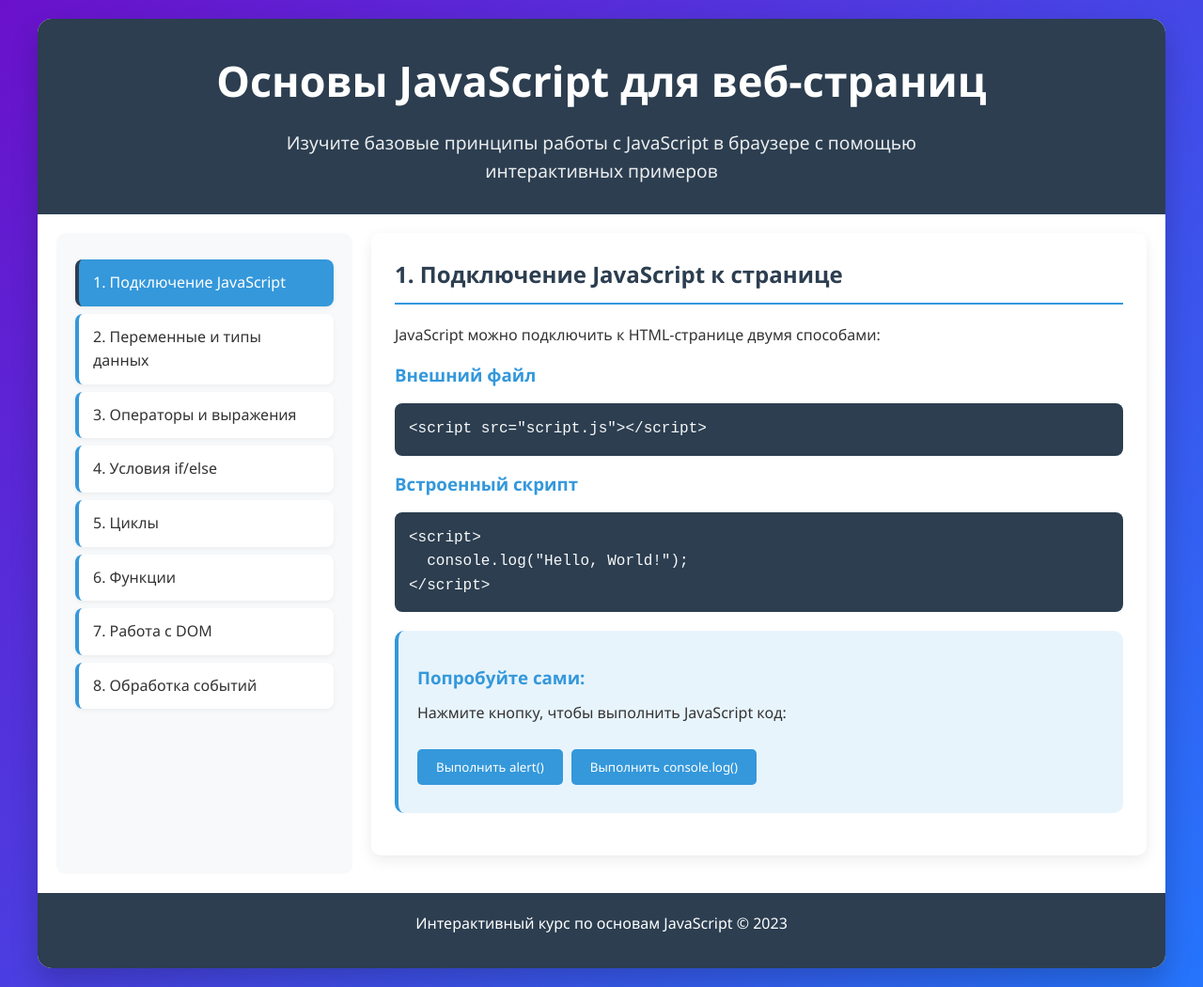
After one commit to Paradox60/flask-front-end, a Flask app: page /java_base in a window 1280 px wide. The commit adds this page. Shown: the whole page at 94% size. Run offline with Flask 2, Linux system fonts and the light colour scheme.

Commit message:
new page with basic principles working with javasicipt

```diff
--- a/flask_compendium/app.py
+++ b/flask_compendium/app.py
@@ -132,3 +132,7 @@ def graph():
 @app.route("/formulas")
 def formulas():
     return render_template("CSS_temp/formulas.html")
+
+@app.route("/java_base")
+def java_base():
+    return render_template("CSS_temp/java_base.html")
--- a/flask_compendium/templates/CSS_temp/index.html
+++ b/flask_compendium/templates/CSS_temp/index.html
@@ -57,6 +57,7 @@
                 <li><a href="{{ url_for('calculator_label') }}">Script калькулятора(12)</a></li>
                 <li><a href="{{ url_for('graph') }}">Демонстрация построения графика(13)</a></li>
                 <li><a href="{{ url_for('formulas') }}">Формулы режимов резания(14)</a></li>
+                <li><a href="{{ url_for('java_base') }}">Основы javascript(15)</a></li>
 
             </ul>
         </nav>
--- /dev/null
+++ b/flask_compendium/templates/CSS_temp/java_base.html
@@ -0,0 +1,428 @@
+<!DOCTYPE html>
+<html lang="ru">
+<head>
+    <meta charset="UTF-8">
+    <meta name="viewport" content="width=device-width, initial-scale=1.0">
+    <title>Основы JavaScript для веб-разработки</title>
+    <link rel="stylesheet" href="https://cdnjs.cloudflare.com/ajax/libs/font-awesome/6.4.0/css/all.min.css">
+    <style>
+        * {
+            margin: 0;
+            padding: 0;
+            box-sizing: border-box;
+            font-family: 'Segoe UI', Tahoma, Geneva, Verdana, sans-serif;
+        }
+
+        body {
+            background: linear-gradient(135deg, #6a11cb 0%, #2575fc 100%);
+            color: #333;
+            line-height: 1.6;
+            padding: 20px;
+            min-height: 100vh;
+        }
+
+        .container {
+            max-width: 1200px;
+            margin: 0 auto;
+            background: white;
+            border-radius: 15px;
+            overflow: hidden;
+            box-shadow: 0 15px 30px rgba(0, 0, 0, 0.2);
+        }
+
+        header {
+            background: #2c3e50;
+            color: white;
+            padding: 30px;
+            text-align: center;
+        }
+
+        h1 {
+            font-size: 2.8rem;
+            margin-bottom: 15px;
+        }
+
+        .subtitle {
+            font-size: 1.2rem;
+            opacity: 0.9;
+            max-width: 800px;
+            margin: 0 auto;
+        }
+
+        .content {
+            display: flex;
+            flex-wrap: wrap;
+            padding: 20px;
+        }
+
+        .sidebar {
+            flex: 1;
+            min-width: 250px;
+            background: #f8f9fa;
+            border-radius: 10px;
+            padding: 20px;
+            margin-right: 20px;
+        }
+
+        .main-content {
+            flex: 3;
+            min-width: 300px;
+        }
+
+        .nav-item {
+            padding: 12px 15px;
+            margin: 8px 0;
+            background: white;
+            border-radius: 8px;
+            cursor: pointer;
+            transition: all 0.3s;
+            border-left: 4px solid #3498db;
+            box-shadow: 0 2px 5px rgba(0,0,0,0.05);
+        }
+
+        .nav-item:hover {
+            background: #3498db;
+            color: white;
+            transform: translateX(5px);
+        }
+
+        .nav-item.active {
+            background: #3498db;
+            color: white;
+            border-left: 4px solid #2c3e50;
+        }
+
+        .lesson {
+            display: none;
+            background: white;
+            border-radius: 10px;
+            padding: 25px;
+            margin-bottom: 20px;
+            box-shadow: 0 5px 15px rgba(0,0,0,0.08);
+        }
+
+        .lesson.active {
+            display: block;
+        }
+
+        h2 {
+            color: #2c3e50;
+            margin-bottom: 20px;
+            padding-bottom: 10px;
+            border-bottom: 2px solid #3498db;
+        }
+
+        h3 {
+            color: #3498db;
+            margin: 15px 0 10px;
+        }
+
+        p {
+            margin-bottom: 15px;
+        }
+
+        .code-example {
+            background: #2c3e50;
+            color: #f8f9fa;
+            padding: 15px;
+            border-radius: 8px;
+            margin: 15px 0;
+            font-family: 'Courier New', monospace;
+            overflow-x: auto;
+        }
+
+        .interactive-demo {
+            background: #e8f4fc;
+            border-radius: 10px;
+            padding: 20px;
+            margin: 20px 0;
+            border-left: 4px solid #3498db;
+        }
+
+        button {
+            background: #3498db;
+            color: white;
+            border: none;
+            padding: 10px 20px;
+            border-radius: 5px;
+            cursor: pointer;
+            margin: 10px 5px 10px 0;
+            transition: background 0.3s;
+        }
+
+        button:hover {
+            background: #2980b9;
+        }
+
+        input, select {
+            padding: 10px;
+            border: 1px solid #ddd;
+            border-radius: 5px;
+            margin: 5px 0;
+            width: 100%;
+            max-width: 300px;
+        }
+
+        .result {
+            margin-top: 15px;
+            padding: 15px;
+            background: #d4edda;
+            border-radius: 5px;
+            display: none;
+        }
+
+        footer {
+            text-align: center;
+            padding: 20px;
+            background: #2c3e50;
+            color: white;
+        }
+
+        @media (max-width: 768px) {
+            .content {
+                flex-direction: column;
+            }
+
+            .sidebar {
+                margin-right: 0;
+                margin-bottom: 20px;
+            }
+        }
+    </style>
+</head>
+<body>
+    <div class="container">
+        <header>
+            <h1>Основы JavaScript для веб-страниц</h1>
+            <p class="subtitle">Изучите базовые принципы работы с JavaScript в браузере с помощью интерактивных примеров</p>
+        </header>
+
+        <div class="content">
+            <div class="sidebar">
+                <div class="nav-item active" data-lesson="1">1. Подключение JavaScript</div>
+                <div class="nav-item" data-lesson="2">2. Переменные и типы данных</div>
+                <div class="nav-item" data-lesson="3">3. Операторы и выражения</div>
+                <div class="nav-item" data-lesson="4">4. Условия if/else</div>
+                <div class="nav-item" data-lesson="5">5. Циклы</div>
+                <div class="nav-item" data-lesson="6">6. Функции</div>
+                <div class="nav-item" data-lesson="7">7. Работа с DOM</div>
+                <div class="nav-item" data-lesson="8">8. Обработка событий</div>
+            </div>
+
+            <div class="main-content">
+                <div class="lesson active" id="lesson-1">
+                    <h2>1. Подключение JavaScript к странице</h2>
+                    <p>JavaScript можно подключить к HTML-странице двумя способами:</p>
+
+                    <h3>Внешний файл</h3>
+                    <div class="code-example">
+                        &lt;script src="script.js"&gt;&lt;/script&gt;
+                    </div>
+
+                    <h3>Встроенный скрипт</h3>
+                    <div class="code-example">
+                        &lt;script&gt;<br>
+                        &nbsp;&nbsp;console.log("Hello, World!");<br>
+                        &lt;/script&gt;
+                    </div>
+
+                    <div class="interactive-demo">
+                        <h3>Попробуйте сами:</h3>
+                        <p>Нажмите кнопку, чтобы выполнить JavaScript код:</p>
+                        <button onclick="alert('Привет, мир!')">Выполнить alert()</button>
+                        <button onclick="console.log('Сообщение в консоли')">Выполнить console.log()</button>
+                    </div>
+                </div>
+
+                <div class="lesson" id="lesson-2">
+                    <h2>2. Переменные и типы данных</h2>
+                    <p>В JavaScript есть три способа объявления переменных:</p>
+
+                    <div class="code-example">
+                        var oldVariable = "Устаревший способ";<br>
+                        let changeableVariable = "Можно изменить";<br>
+                        const constantVariable = "Нельзя изменить";
+                    </div>
+
+                    <p>Основные типы данных:</p>
+                    <div class="code-example">
+                        let string = "Текст"; // Строка<br>
+                        let number = 42; // Число<br>
+                        let boolean = true; // Логический тип<br>
+                        let array = [1, 2, 3]; // Массив<br>
+                        let object = {name: "John", age: 30}; // Объект
+                    </div>
+
+                    <div class="interactive-demo">
+                        <h3>Демонстрация переменных:</h3>
+                        <button onclick="showVariables()">Показать значения переменных</button>
+                        <div class="result" id="variables-result"></div>
+                    </div>
+                </div>
+
+                <div class="lesson" id="lesson-3">
+                    <h2>3. Операторы и выражения</h2>
+                    <p>JavaScript поддерживает различные операторы:</p>
+
+                    <h3>Арифметические операторы</h3>
+                    <div class="code-example">
+                        let sum = 5 + 3; // 8<br>
+                        let difference = 10 - 4; // 6<br>
+                        let product = 3 * 4; // 12<br>
+                        let quotient = 20 / 5; // 4<br>
+                        let remainder = 10 % 3; // 1
+                    </div>
+
+                    <h3>Операторы сравнения</h3>
+                    <div class="code-example">
+                        let equal = 5 == "5"; // true (нестрогое сравнение)<br>
+                        let strictEqual = 5 === "5"; // false (строгое сравнение)<br>
+                        let notEqual = 5 != 10; // true<br>
+                        let greaterThan = 10 > 5; // true
+                    </div>
+
+                    <div class="interactive-demo">
+                        <h3>Калькулятор:</h3>
+                        <input type="number" id="num1" placeholder="Первое число" value="10">
+                        <input type="number" id="num2" placeholder="Второе число" value="5">
+                        <button onclick="calculate('add')">Сложить (+)</button>
+                        <button onclick="calculate('subtract')">Вычесть (-)</button>
+                        <button onclick="calculate('multiply')">Умножить (*)</button>
+                        <button onclick="calculate('divide')">Разделить (/)</button>
+                        <div class="result" id="calculation-result"></div>
+                    </div>
+                </div>
+
+                <div class="lesson" id="lesson-4">
+                    <h2>4. Условные конструкции if/else</h2>
+                    <p>Конструкции if/else позволяют выполнять код в зависимости от условий:</p>
+
+                    <div class="code-example">
+                        let temperature = 25;<br><br>
+
+                        if (temperature > 30) {<br>
+                        &nbsp;&nbsp;console.log("Жарко");<br>
+                        } else if (temperature > 20) {<br>
+                        &nbsp;&nbsp;console.log("Тепло");<br>
+                        } else {<br>
+                        &nbsp;&nbsp;console.log("Прохладно");<br>
+                        }
+                    </div>
+
+                    <div class="interactive-demo">
+                        <h3>Проверка температуры:</h3>
+                        <input type="number" id="temperature" placeholder="Введите температуру" value="25">
+                        <button onclick="checkTemperature()">Проверить</button>
+                        <div class="result" id="temperature-result"></div>
+                    </div>
+                </div>
+
+                <!-- Остальные уроки будут здесь -->
+                <div class="lesson" id="lesson-5">
+                    <h2>5. Циклы</h2>
+                    <p>Циклы позволяют повторять выполнение кода несколько раз.</p>
+                    <p>Содержимое урока о циклах...</p>
+                </div>
+
+                <div class="lesson" id="lesson-6">
+                    <h2>6. Функции</h2>
+                    <p>Функции позволяют структурировать код и повторно использовать его.</p>
+                    <p>Содержимое урока о функциях...</p>
+                </div>
+
+                <div class="lesson" id="lesson-7">
+                    <h2>7. Работа с DOM</h2>
+                    <p>DOM (Document Object Model) позволяет взаимодействовать с элементами страницы.</p>
+                    <p>Содержимое урока о DOM...</p>
+                </div>
+
+                <div class="lesson" id="lesson-8">
+                    <h2>8. Обработка событий</h2>
+                    <p>События позволяют реагировать на действия пользователя.</p>
+                    <p>Содержимое урока о событиях...</p>
+                </div>
+            </div>
+        </div>
+
+        <footer>
+            <p>Интерактивный курс по основам JavaScript &copy; 2023</p>
+        </footer>
+    </div>
+
+    <script>
+        // Навигация по урокам
+        document.querySelectorAll('.nav-item').forEach(item => {
+            item.addEventListener('click', function() {
+                // Убираем активный класс у всех элементов
+                document.querySelectorAll('.nav-item').forEach(i => {
+                    i.classList.remove('active');
+                });
+                document.querySelectorAll('.lesson').forEach(l => {
+                    l.classList.remove('active');
+                });
+
+                // Добавляем активный класс к выбранному элементу
+                this.classList.add('active');
+                const lessonId = `lesson-${this.getAttribute('data-lesson')}`;
+                document.getElementById(lessonId).classList.add('active');
+            });
+        });
+
+        // Функции для демонстрационных примеров
+        function showVariables() {
+            const resultDiv = document.getElementById('variables-result');
+            resultDiv.style.display = 'block';
+            resultDiv.innerHTML = `
+                <p>let name = "John"; // ${typeof "John"}</p>
+                <p>let age = 30; // ${typeof 30}</p>
+                <p>let isStudent = true; // ${typeof true}</p>
+                <p>let fruits = ["Apple", "Banana", "Orange"]; // ${typeof ["Apple", "Banana", "Orange"]}</p>
+            `;
+        }
+
+        function calculate(operation) {
+            const num1 = parseFloat(document.getElementById('num1').value);
+            const num2 = parseFloat(document.getElementById('num2').value);
+            const resultDiv = document.getElementById('calculation-result');
+            let result;
+
+            switch(operation) {
+                case 'add':
+                    result = num1 + num2;
+                    break;
+                case 'subtract':
+                    result = num1 - num2;
+                    break;
+                case 'multiply':
+                    result = num1 * num2;
+                    break;
+                case 'divide':
+                    result = num2 !== 0 ? num1 / num2 : "Ошибка: деление на ноль!";
+                    break;
+            }
+
+            resultDiv.style.display = 'block';
+            resultDiv.innerHTML = `<p>Результат: ${result}</p>`;
+        }
+
+        function checkTemperature() {
+            const temp = parseFloat(document.getElementById('temperature').value);
+            const resultDiv = document.getElementById('temperature-result');
+            let message;
+
+            if (temp > 30) {
+                message = "Жарко! 🥵";
+            } else if (temp > 20) {
+                message = "Тепло! 😊";
+            } else if (temp > 10) {
+                message = "Прохладно! 🧥";
+            } else {
+                message = "Холодно! ❄️";
+            }
+
+            resultDiv.style.display = 'block';
+            resultDiv.innerHTML = `<p>При ${temp}°C: ${message}</p>`;
+        }
+    </script>
+</body>
+</html>
```
